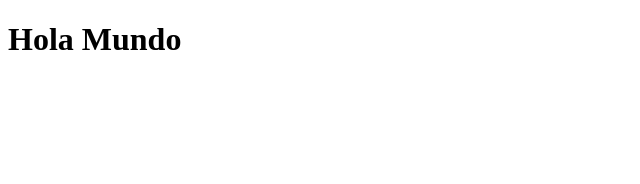
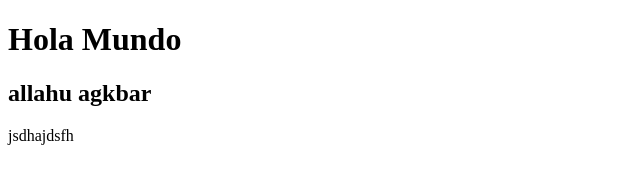
Before and after one commit to XaviEsp/MyFirstRep, a plain HTML site: page index.html in a window 1280 px wide. Shown: the whole page, without its empty margins (0-640 px from the left). Drawn offline with Linux system fonts and the light colour scheme.

Commit message:
Mi segundo Commit

```diff
--- a/index.html
+++ b/index.html
@@ -8,5 +8,8 @@
 </head>
 <body>
     <h1>Hola Mundo</h1>
+    <h2>allahu agkbar</h2>
+
+    <p>jsdhajdsfh</p>
 </body>
 </html>
```
